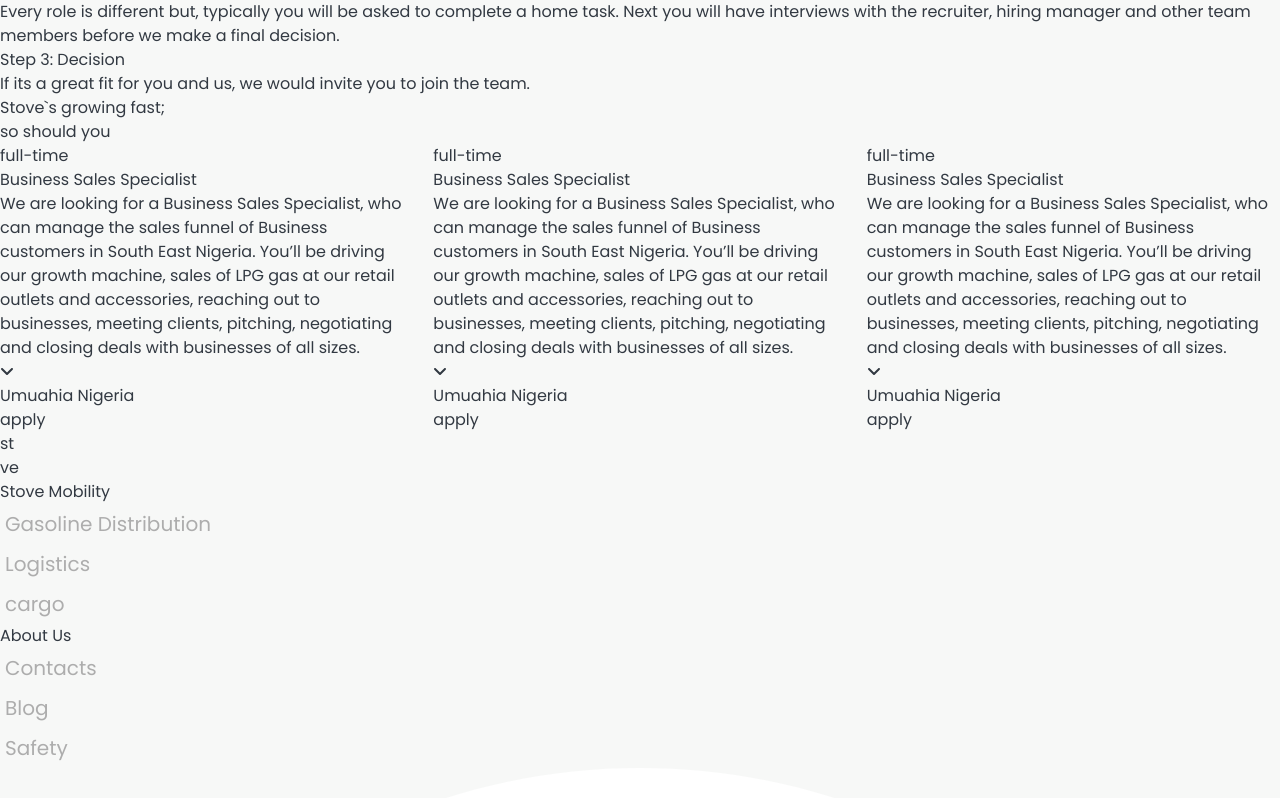
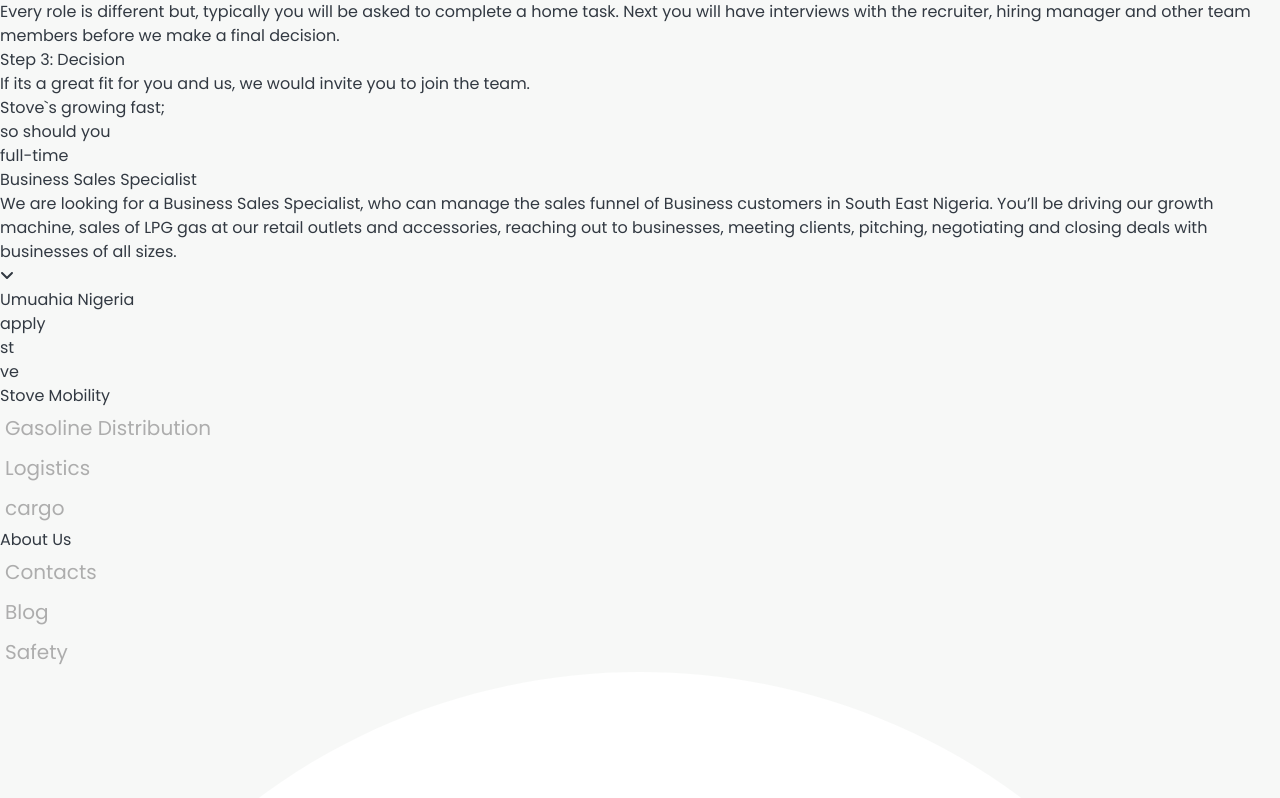
Before and after one commit to charle426/Stove, a React (Vite) app: page /career in a window 1280 px wide. Shown: the part 6202-7000 px from the top of the page. Built offline with nearby package versions, Linux system fonts and the light colour scheme.

Commit message:
update fix

```diff
--- a/src/components/jobsData.js
+++ b/src/components/jobsData.js
@@ -8,22 +8,4 @@
     jobLocation: "Umuahia Nigeria",
     link: "https://form.jotform.com/232431717425553",
   },
-  {
-    id: 2,
-    jobTitle: "Business Sales Specialist",
-    jobDesc:
-      "We are looking for a Business Sales Specialist, who can manage the sales funnel of Business customers in South East Nigeria. You’ll be driving our growth machine, sales of LPG gas at our retail outlets and accessories, reaching out to businesses, meeting clients, pitching, negotiating and closing deals with businesses of all sizes.",
-    jobType: "full-time",
-    jobLocation: "Umuahia Nigeria",
-    link: "https://form.jotform.com/232431717425553",
-  },
-  {
-    id: 3,
-    jobTitle: "Business Sales Specialist",
-    jobDesc:
-      "We are looking for a Business Sales Specialist, who can manage the sales funnel of Business customers in South East Nigeria. You’ll be driving our growth machine, sales of LPG gas at our retail outlets and accessories, reaching out to businesses, meeting clients, pitching, negotiating and closing deals with businesses of all sizes.",
-    jobType: "full-time",
-    jobLocation: "Umuahia Nigeria",
-    link: "https://form.jotform.com/232431717425553",
-  },
 ];
```
